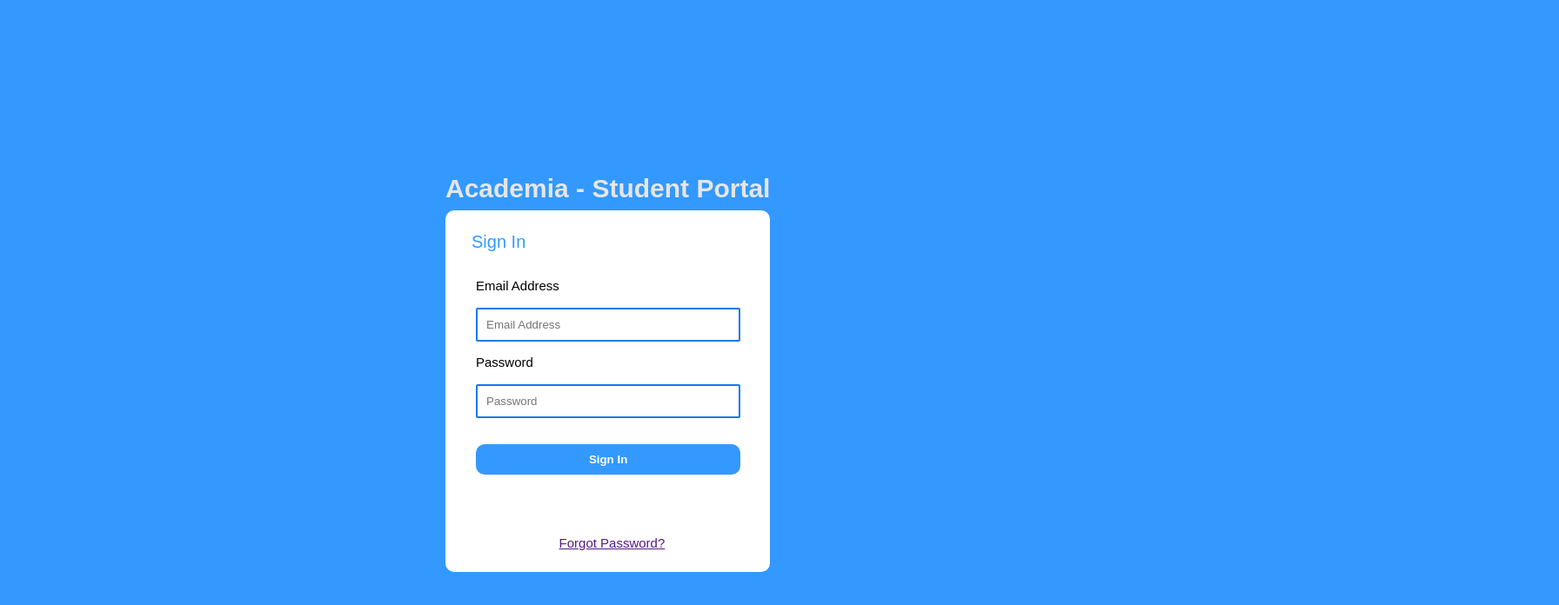
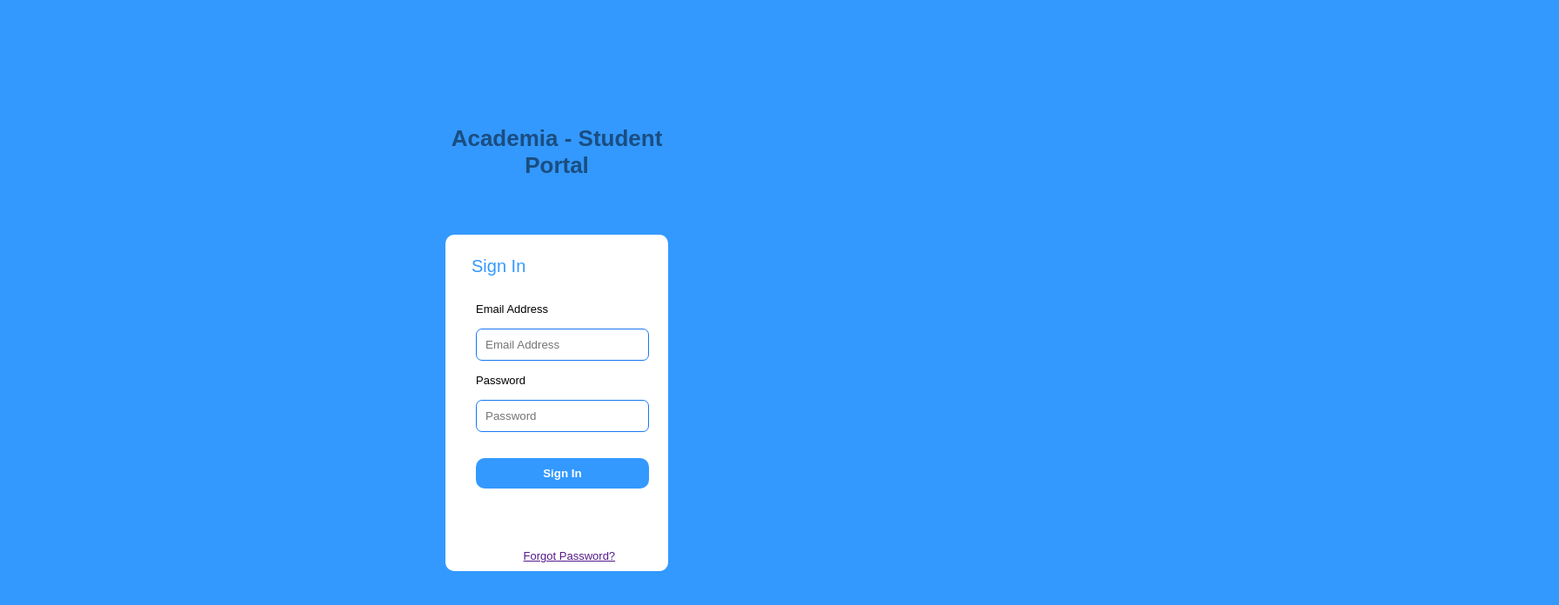
Before and after one commit to Douzandeh/Sign-In-Sample, a plain HTML site: page index.html in a window 1280 px wide. Shown: the whole page at 87% size, 1792 px wide, since content can reach past the window. Drawn offline with Linux system fonts and the light colour scheme.

Commit message:
just got bored

```diff
--- a/index.html
+++ b/index.html
@@ -8,9 +8,10 @@
     <title>Document</title>
   </head>
   <body>
-    <div class="header">
+    <main class="container">
+    <header class="header">
       <h1><b>Academia - Student Portal</b></h1>
-      <div class="container">
+    </header>
      <form action="#">
        <p class="sub"> Sign In</p>
        <div class="form-1">
@@ -28,7 +29,6 @@
         <p><a href="">Forgot Password?</a></p>
       </div>
    </form>
-    </div>
-    </div>
+  </main>
   </body>
 </html>
--- a/style.css
+++ b/style.css
@@ -1,76 +1,92 @@
-*{
+* {
   margin: 0;
   padding: 0;
   box-sizing: border-box;
 }
-  body{
-    font-family:sans-serif;
-    font-size:13px;
+body,
+html {
+  min-height: 100%;
+}
+body {
+  height: 100vh;
+  display: flex;
+  justify-content: center;
+  align-items: center;
+  font-family: sans-serif;
+  font-size: 13px;
   background-color: rgb(51, 153, 255);
-    min-height:100vh;
-    overflow:visible;
 }
-  .header{
-    position:relative;
-    margin: 200px 0px 0px 0px;
-    left:40%;
-    font-size:15px;
-    color:#e6e6e6;
+.header {
+  margin-bottom: 3rem;
+  text-align: center;
+  padding-block: 1rem;
+  color: rgb(27, 77, 128);
 }
-  .container{
+.container {
+  width: 20%;
+  margin-inline: auto;
+  /* display: flex;
+  justify-content: center;
+  align-items: center; */
+}
+form {
   background-color: white;
-    width:373px;
-    height:auto;
-    position:absolute;
-    margin: 8px 0px 0px 0px;
-    border-radius:10px;
+  width: 100%;
+  margin-inline: auto;
+  border-radius: 10px;
 }
-  .sub{
-    font-size:20px;
+.sub {
+  font-size: 20px;
   color: rgb(51, 153, 255);
   padding: 25px 0px 30px 30px;
 }
-  .form-1{
-    color:black;
+.form-1 {
+  color: black;
   padding: 0px 0px 15px 35px;
 }
-  .form-2{
-    color:black;
+.form-2 {
+  color: black;
   padding: 0px 0px 20px 35px;
 }
-  input{
-    border-color:#1877f2;
+input {
+  border-color: #1877f2;
   border-style: solid;
-    padding:10px;
-    border-width:2px;
-    border-radius: 2px;
-    width:90%;
+  padding: 10px;
+  border-width: 1px;
+  border-radius: 7px;
+  width: 90%;
 }
-  input:hover{
-    border-color:rgb(51, 153, 255);
+input:hover {
+  border-color: rgb(51, 153, 255);
+}
+input:focus {
   box-shadow: 2px 2px 10px 2px rgb(51, 153, 255);
+  transition: 0.2s;
+  outline: none;
 }
-  button{
-    cursor:pointer;
-    padding:10px;
-    width:90%;
-    border:none;
-    background-color:rgb(51, 153, 255);
-    border-color:rgb(51, 153, 255);
-    color:white;
+button {
+  cursor: pointer;
+  padding: 10px;
+  width: 90%;
+  border: none;
+  background-color: rgb(51, 153, 255);
+  border-color: rgb(51, 153, 255);
+  color: white;
   border-radius: 10px;
   text-align: center;
 }
-  .pass{
-    color:black;
-    margin:0px 0px 15px 35px;
+.pass {
+  color: black;
+  margin: 0px 0px 15px 35px;
   padding: 0px 0px 10px 0px;
   margin-left: 35%;
-
 }
-  .sign-in{
+.pass a:hover {
+  font-weight: 600;
+}
+.sign-in {
   padding: 10px 0px 70px 35px;
 }
-  button:hover{
-    opacity: .8;
+button:hover {
+  opacity: 0.8;
 }
```
Lines whose indentation alone changed are shown as unchanged.
